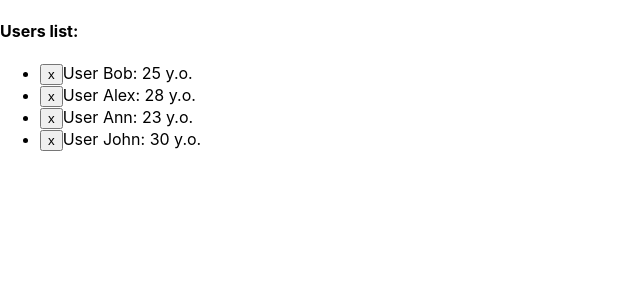
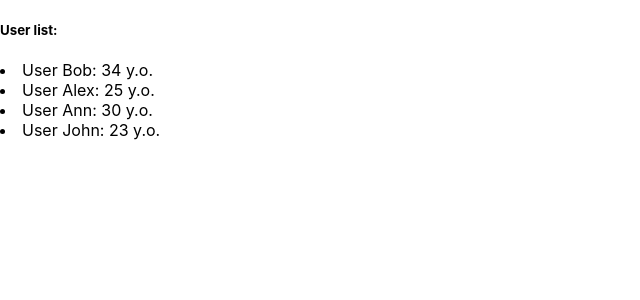
Before and after one commit to Sikstep/monday_1exam, a React (Create React App) app: page / in a window 1280 px wide. Shown: the top 300 px of the page, without its empty margins (0-640 px from the left). Built offline with nearby package versions, Linux system fonts and the light colour scheme.

Commit message:
Monday -4th exam

```diff
--- a/src/index.tsx
+++ b/src/index.tsx
@@ -8,40 +8,31 @@ type UserType = {
     age: number
 }
 
-type UserPropsType = UserType & {
-    deleteUser: (id: number) => void
-}
-
-function User(props: UserPropsType) {
+function User(props: UserType) {
     return (
-        <li>
-            <button onClick={()=>props.deleteUser(props.id)}>x</button>
-            User {props.name}: {props.age} y.o.
-        </li>
+        <li>User {props.name}: {props.age} y.o.</li>
     )
 }
 
 function UsersList() {
-    const data: Array<UserType> = [
-        {id: 1, name: "Bob", age: 25},
-        {id: 2, name: "Alex", age: 28},
-        {id: 3, name: "Ann", age: 23},
-        {id: 4, name: "John", age: 30},
+    const state = [
+        {id: 1, name: "Bob", age: 34},
+        {id: 2, name: "Alex", age: 25},
+        {id: 3, name: "Ann", age: 30},
+        {id: 4, name: "John", age: 23},
     ]
-    const [users, setUsers] = useState<Array<UserType>>(data)
-    const deleteUser = (userID: number) => {
-        setUsers(users.filter(u => u.id !== userID))
-    }
+    const users = [
+        {id: 1, userName: "Bob", age: 34},
+        {id: 2, userName: "Alex", age: 25},
+        {id: 3, userName: "Ann", age: 30},
+        {id: 4, userName: "John", age: 23},
+    ]
+
+    const [usersList, setUsersList] = useState<Array<UserType>>(state)
     return (
         <main>
-            <h4>Users list:</h4>
-            <ul>
-                {users.map(u => <User
-                    key={u.id}
-                    {...u}
-                    deleteUser={deleteUser}
-                />)}
-            </ul>
+            <h5>User list:</h5>
+            <p>{usersList.map(User)}</p>
         </main>
     )
 }
@@ -49,5 +40,6 @@ function UsersList() {
 ReactDOM.render(
     <UsersList/>, document.getElementById('root')
 );
-// В типе UserPropsType у функции deleteUser в параметрах указан тип "any".
-// Какой тип было бы указать правильнее?
+// Что надо написать вместо XXX, чтобы код работал?
+// ❗ Если мы отмапим массив, то должны увидеть данные пользователей
+// ❗ Ответ дать минимально возможным объёмом кода
```
